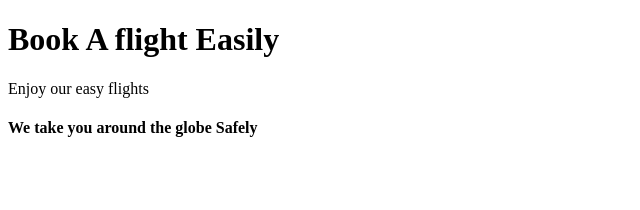
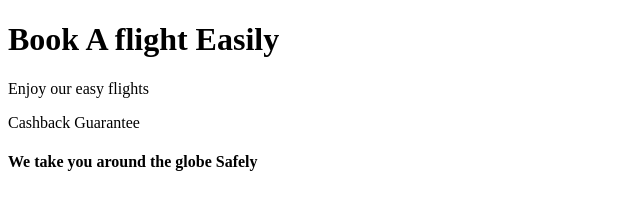
Before and after one commit to Brian-Isamba/skywings-poject, a plain HTML site: page index2.html in a window 1280 px wide. Shown: the whole page, without its empty margins (0-640 px from the left). Drawn offline with Linux system fonts and the light colour scheme.

Commit message:
Update index2.html

```diff
--- a/index2.html
+++ b/index2.html
@@ -8,6 +8,7 @@
 <body>
   <h1>Book A flight Easily</h1
 <P>Enjoy our easy flights</p>
+<p>Cashback Guarantee</p>
 <h4>We take you around the globe Safely</h4>
 </body>
 </html>
```
